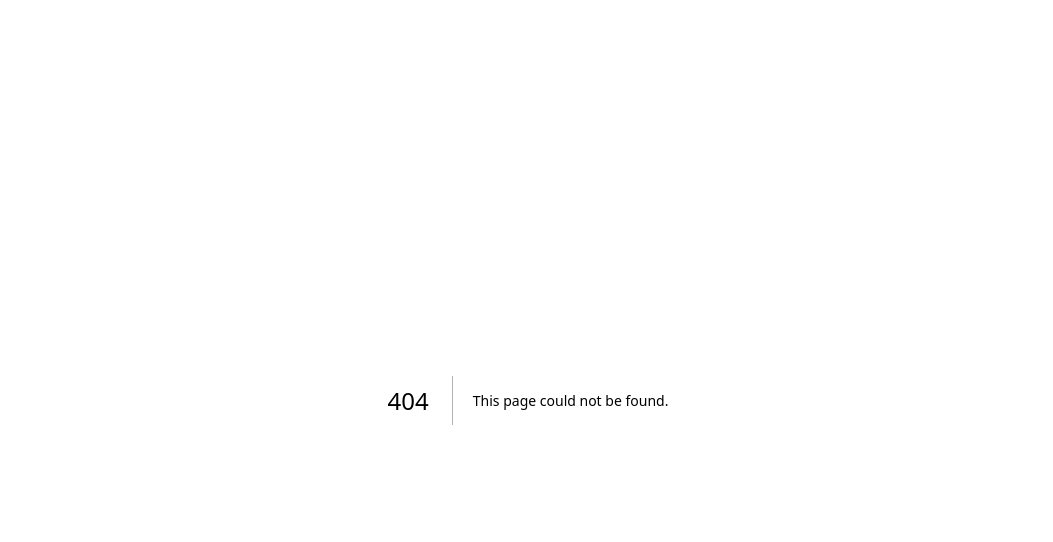
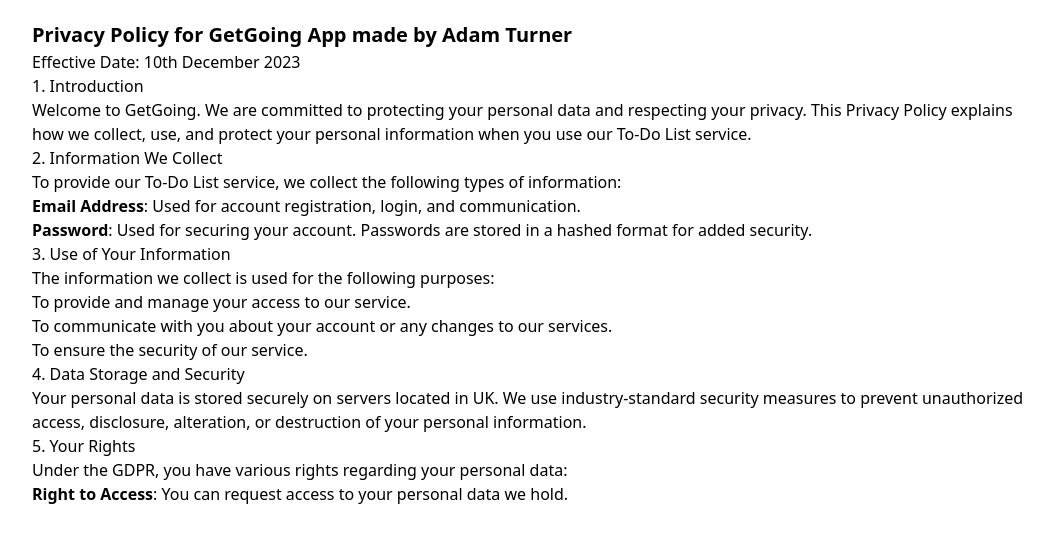
Before and after one commit to adamrichardturner/portfolio-2023, a Next.js app: page /terms in a window 1280 px wide. Before the commit this address had no page. Shown: the top 542 px of the page, without its empty margins (112-1165 px from the left). Built offline with nearby package versions, Linux system fonts and the light colour scheme.

Commit message:
Updated with privacy policy

```diff
--- /dev/null
+++ b/pages/terms/index.tsx
@@ -0,0 +1,67 @@
+import React from 'react'
+
+const PrivacyPolicy: React.FC = () => {
+  return (
+    <div className="container mt-5">
+      <h1 className="text-xl font-bold">
+        Privacy Policy for GetGoing App made by Adam Turner
+      </h1>
+      <p>Effective Date: 10th December 2023</p>
+
+      <h2>1. Introduction</h2>
+      <p>
+        Welcome to GetGoing. We are committed to protecting your personal data
+        and respecting your privacy. This Privacy Policy explains how we
+        collect, use, and protect your personal information when you use our
+        To-Do List service.
+      </p>
+
+      <h2>2. Information We Collect</h2>
+      <p>
+        To provide our To-Do List service, we collect the following types of
+        information:
+      </p>
+      <ul>
+        <li>
+          <strong>Email Address</strong>: Used for account registration, login,
+          and communication.
+        </li>
+        <li>
+          <strong>Password</strong>: Used for securing your account. Passwords
+          are stored in a hashed format for added security.
+        </li>
+      </ul>
+
+      <h2>3. Use of Your Information</h2>
+      <p>The information we collect is used for the following purposes:</p>
+      <ul>
+        <li>To provide and manage your access to our service.</li>
+        <li>
+          To communicate with you about your account or any changes to our
+          services.
+        </li>
+        <li>To ensure the security of our service.</li>
+      </ul>
+
+      <h2>4. Data Storage and Security</h2>
+      <p>
+        Your personal data is stored securely on servers located in UK. We use
+        industry-standard security measures to prevent unauthorized access,
+        disclosure, alteration, or destruction of your personal information.
+      </p>
+
+      <h2>5. Your Rights</h2>
+      <p>
+        Under the GDPR, you have various rights regarding your personal data:
+      </p>
+      <ul>
+        <li>
+          <strong>Right to Access</strong>: You can request access to your
+          personal data we hold.
+        </li>
+      </ul>
+    </div>
+  )
+}
+
+export default PrivacyPolicy
```
